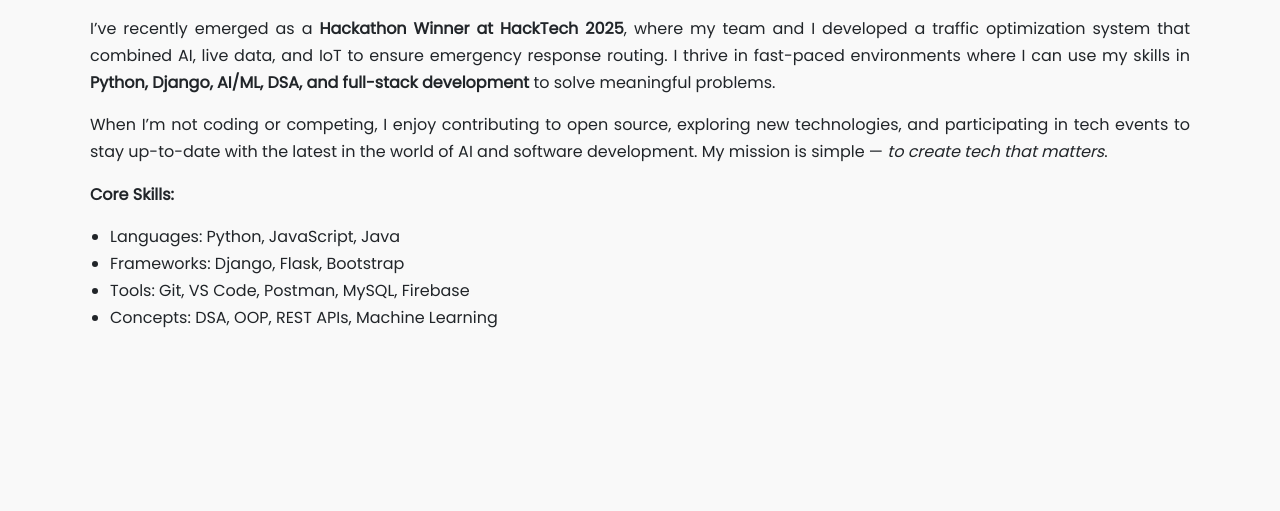
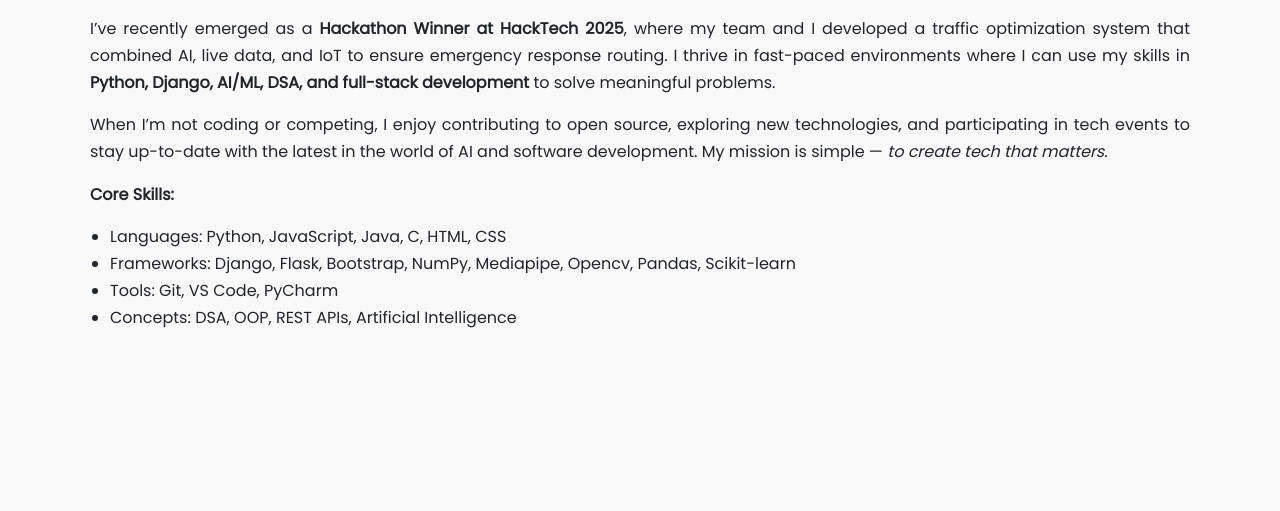
Before and after one commit to Rudrakshsachdev/Portfolio_Resume_Website, a Django app: page / in a window 1280 px wide. Shown: the part 662-1173 px from the top of the page. Run offline with Django 5.2, Linux system fonts and the light colour scheme; data comes from the database, SQL or seed files in the repository; both versions use the stored data as it was after the commit.

Commit message:
Initial commit

```diff
--- a/Portfolio_Resume_Website/settings.py
+++ b/Portfolio_Resume_Website/settings.py
@@ -29,7 +29,7 @@
 # SECURITY WARNING: don't run with debug turned on in production!
 DEBUG = False
 
-ALLOWED_HOSTS = ['rudraksh-dev.azurewebsites.net']
+ALLOWED_HOSTS = ['127.0.0.1', 'localhost']
 
 
 # Application definition
@@ -139,5 +139,5 @@
 EMAIL_HOST = 'smtp.gmail.com'
 EMAIL_PORT = 587
 EMAIL_USE_TLS = True
-EMAIL_HOST_USER = os.environ.get('EMAIL_HOST_USER')
-EMAIL_HOST_PASSWORD = os.environ.get('EMAIL_HOST_PASSWORD')
+EMAIL_HOST_USER = "rudrakshsachdeva22@gmail.com"
+EMAIL_HOST_PASSWORD = 'gkej nlmm nzsp zxse'
--- a/ResumeWebsite/views.py
+++ b/ResumeWebsite/views.py
@@ -24,11 +24,11 @@
 
             # Now, sending the email
             send_mail(
-                subject = f"Portfolio Contact from {name}",
-                message = message,
-                from_email = settings.EMAIL_HOST_USER, # The email address from which the email will be sent
-                recipient_list = [email], # The email address to which the email will be sent,
-                fail_silently = False,
+                subject='Thank you for contacting me!',
+                message=f'Dear {name},\n\nThank you for reaching out. I will get back to you shortly.\n\nRegards,\nRudraksh',
+                from_email='rudrakshsachdeva22@gmail.com',
+                recipient_list=[email],
+                fail_silently=False,
             )
             # Displaying a success message
             messages.success(request, 'Your message has been sent successfully!')
--- a/templates/index.html
+++ b/templates/index.html
@@ -44,10 +44,10 @@
 
     <p><strong>Core Skills:</strong></p>
     <ul>
-      <li>Languages: Python, JavaScript, Java</li>
-      <li>Frameworks: Django, Flask, Bootstrap</li>
-      <li>Tools: Git, VS Code, Postman, MySQL, Firebase</li>
-      <li>Concepts: DSA, OOP, REST APIs, Machine Learning</li>
+      <li>Languages: Python, JavaScript, Java, C, HTML, CSS</li>
+      <li>Frameworks: Django, Flask, Bootstrap, NumPy, Mediapipe, Opencv, Pandas, Scikit-learn</li>
+      <li>Tools: Git, VS Code, PyCharm</li>
+      <li>Concepts: DSA, OOP, REST APIs, Artificial Intelligence</li>
     </ul>
   </section>
  <!-- Experience Section -->
```
Also changed, not shown: db.sqlite3.
